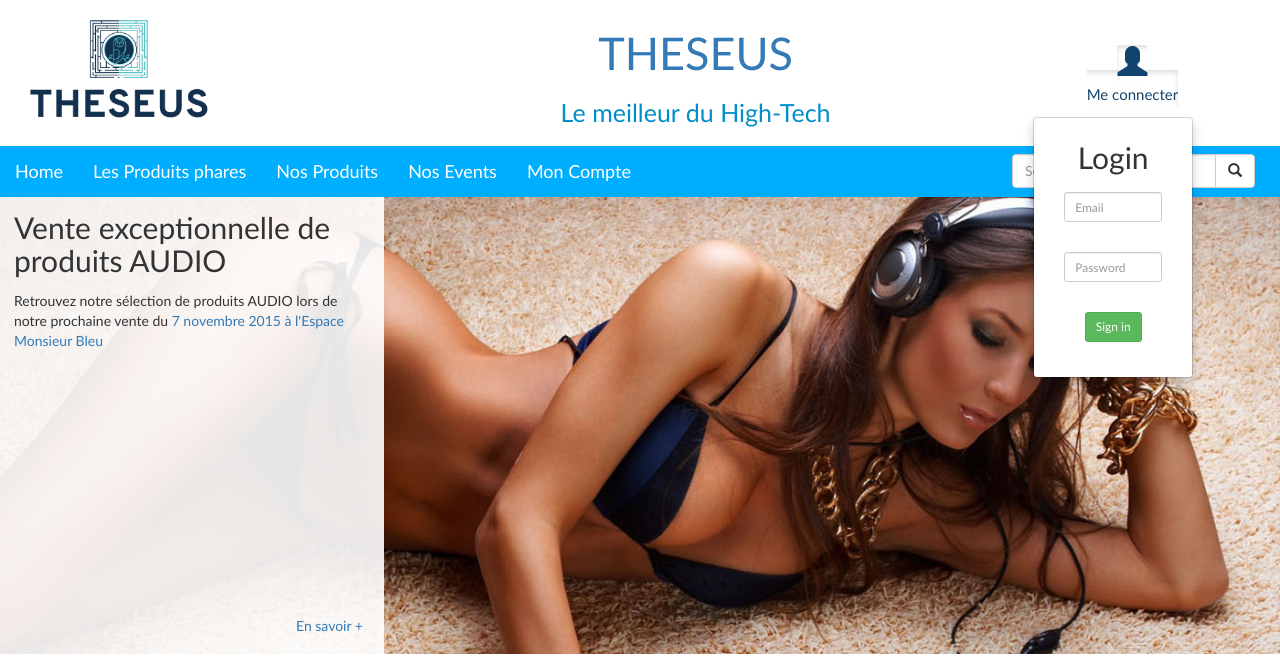
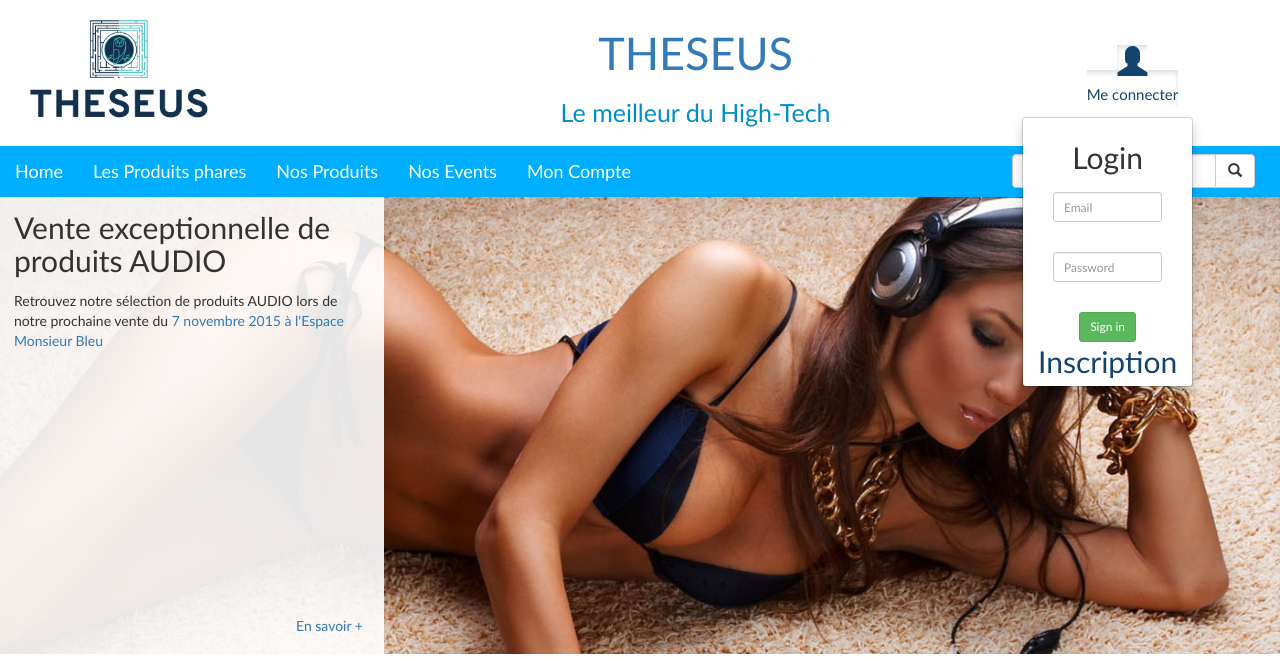
Before and after one commit to MiKzZproject/Theseus, a PHP site: page /Theseus/web/index.php in a window 1280 px wide, after a click on "Me connecter". Shown: the top 658 px of the page. Run offline with PHP 8.4, Linux system fonts and the light colour scheme; some libraries are stand-ins or nearby versions.

Commit message:
add link register

```diff
--- a/Theseus/web/template/header.php
+++ b/Theseus/web/template/header.php
@@ -57,6 +57,8 @@ require_once "config/config.php";
                 <div class="col-sm-12">
                   <button type="submit" class="btn btn-success btn-sm">Sign in</button>
                 </div>
+
+                <a href="register.php">Inscription</a>
               </div>
             </div>
           </div>
```
